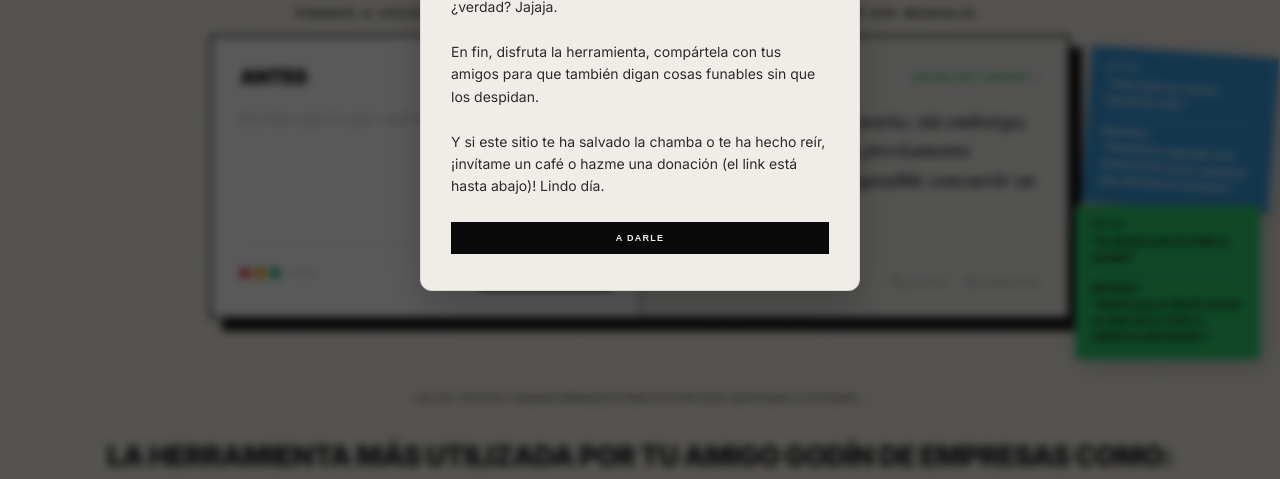
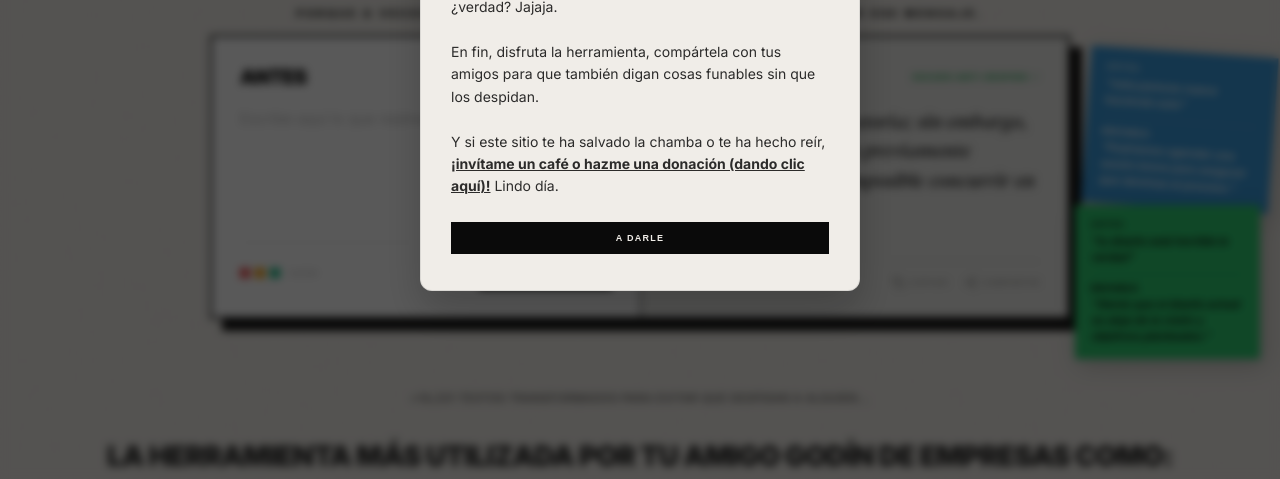
Before and after one commit to lavidadeuncreativo/antifuna, a website: page index.html in a window 1280 px wide. Shown: the part 321-800 px from the top of the page. Drawn offline with nearby package versions, Linux system fonts and the light colour scheme; no server answers.

Commit message:
chore: Make donation text clickable in welcome modal

```diff
--- a/index.html
+++ b/index.html
@@ -1472,7 +1472,10 @@
       <p class="modal-text">Me da muchísimo gusto que estés por acá. Seguro tienes algo que decir pero no quieres que te
         corran ¿verdad? Jajaja.<br><br>En fin, disfruta la herramienta, compártela con tus amigos para que también digan
         cosas funables sin que los despidan.<br><br>Y si este sitio te ha salvado la chamba o te ha hecho reír,
-        ¡invítame un café o hazme una donación (el link está hasta abajo)! Lindo día.</p>
+        <a href="https://link.mercadopago.com.mx/lavidadeuncreativo" target="_blank"
+          style="color:var(--fg); font-weight:700;">¡invítame un café o hazme una donación (dando clic aquí)!</a> Lindo
+        día.
+      </p>
       <button class="btn-p" style="width:100%"
         onclick="closeModal('welcomeModal'); document.getElementById('inputText').focus()">A DARLE</button>
     </div>
```
